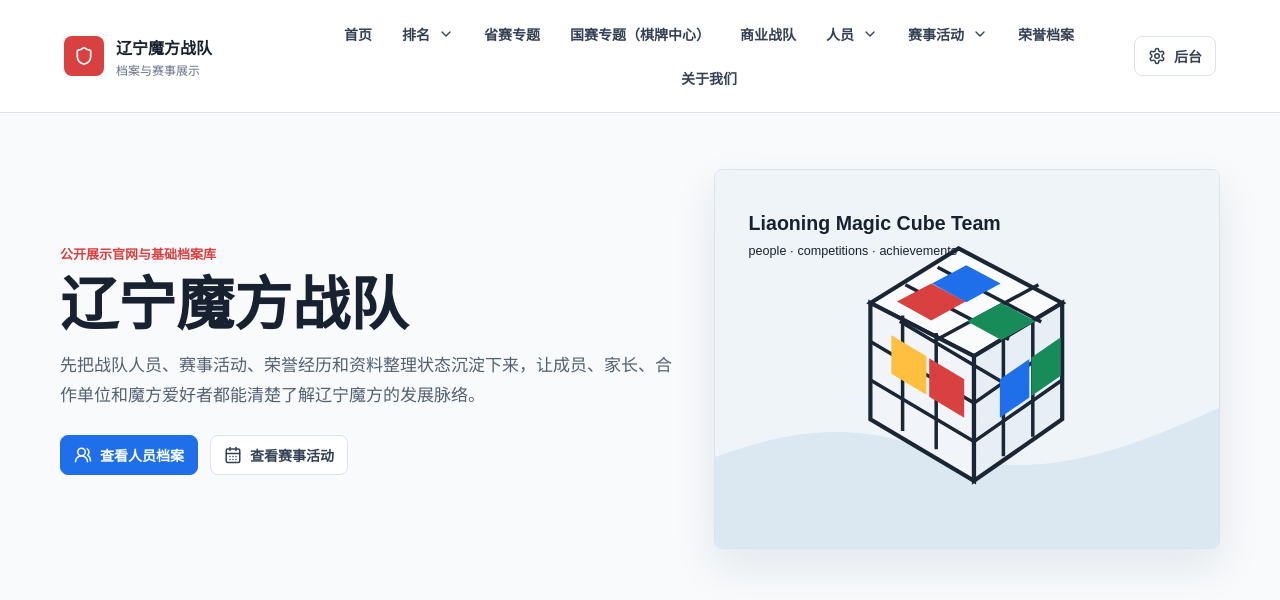
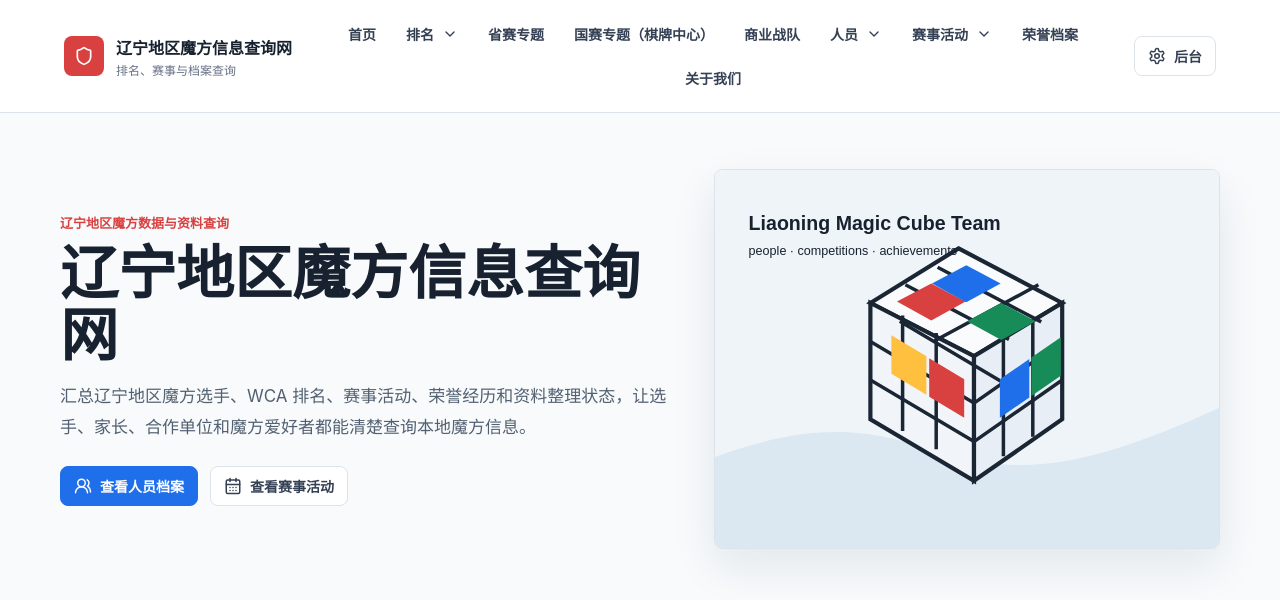
Before and after one commit to lymyxyxyx/Liaoning_magic_cube_team_website, a Next.js app: page / in a window 1280 px wide. Shown: the top 600 px of the page. Built offline with nearby package versions, Linux system fonts and the light colour scheme.

Commit message:
Rename site brand

```diff
--- a/app/about/page.tsx
+++ b/app/about/page.tsx
@@ -5,8 +5,8 @@ const principles = ["先做小，不做大而全", "历史资料允许不完整"
 export default function AboutPage() {
   return (
     <>
-      <PageHero label="项目共识" title="关于辽宁魔方战队网站">
-        第一阶段定位为公开展示官网与基础档案库，重点解决“有哪些人”“有哪些赛事活动”“资料如何持续补充”三个问题。
+      <PageHero label="项目共识" title="关于辽宁地区魔方信息查询网">
+        第一阶段定位为辽宁地区魔方信息查询平台，重点解决“有哪些人”“有哪些赛事活动”“资料如何持续补充”三个问题。
       </PageHero>
       <section className="container section">
         <div className="grid two">
--- a/app/admin/login/admin-login-form.tsx
+++ b/app/admin/login/admin-login-form.tsx
@@ -3,9 +3,9 @@ import { KeyRound, LogIn, ShieldCheck } from "lucide-react";
 export function AdminLoginForm({ hasError = false }: { hasError?: boolean }) {
   return (
     <section className="admin-login-shell">
-      <div className="admin-login-identity" aria-label="辽宁魔方战队后台">
+      <div className="admin-login-identity" aria-label="辽宁地区魔方信息查询网后台">
         <span className="eyebrow">后台管理</span>
-        <h1>辽宁魔方战队</h1>
+        <h1>辽宁地区魔方信息查询网</h1>
         <p>维护选手档案、赛事记录与账本数据。</p>
         <div className="admin-login-status">
           <ShieldCheck size={18} />
--- a/app/admin/login/error/page.tsx
+++ b/app/admin/login/error/page.tsx
@@ -2,7 +2,7 @@ import { AdminLoginForm } from "../admin-login-form";
 import { type Metadata } from "next";
 
 export const metadata: Metadata = {
-  title: "登录后台 - 辽宁魔方战队",
+  title: "登录后台 - 辽宁地区魔方信息查询网",
   description: "后台管理系统登录页面"
 };
 
--- a/app/admin/login/page.tsx
+++ b/app/admin/login/page.tsx
@@ -2,7 +2,7 @@ import { AdminLoginForm } from "./admin-login-form";
 import { type Metadata } from "next";
 
 export const metadata: Metadata = {
-  title: "登录后台 - 辽宁魔方战队",
+  title: "登录后台 - 辽宁地区魔方信息查询网",
   description: "后台管理系统登录页面"
 };
 
--- a/app/layout.tsx
+++ b/app/layout.tsx
@@ -3,8 +3,8 @@ import { SiteHeader } from "@/components/site-header";
 import "./globals.css";
 
 export const metadata: Metadata = {
-  title: "辽宁魔方战队",
-  description: "辽宁魔方战队公开展示官网与基础档案库"
+  title: "辽宁地区魔方信息查询网",
+  description: "辽宁地区魔方排名、赛事活动、人员档案与资料查询平台"
 };
 
 export default function RootLayout({ children }: { children: React.ReactNode }) {
--- a/app/page.tsx
+++ b/app/page.tsx
@@ -7,10 +7,10 @@ export default function HomePage() {
     <>
       <section className="split-hero">
         <div className="hero-copy">
-          <span className="eyebrow">公开展示官网与基础档案库</span>
-          <h1>辽宁魔方战队</h1>
+          <span className="eyebrow">辽宁地区魔方数据与资料查询</span>
+          <h1>辽宁地区魔方信息查询网</h1>
           <p>
-            先把战队人员、赛事活动、荣誉经历和资料整理状态沉淀下来，让成员、家长、合作单位和魔方爱好者都能清楚了解辽宁魔方的发展脉络。
+            汇总辽宁地区魔方选手、WCA 排名、赛事活动、荣誉经历和资料整理状态，让选手、家长、合作单位和魔方爱好者都能清楚查询本地魔方信息。
           </p>
           <div className="hero-actions">
             <Link className="button primary" href="/athletes">
@@ -24,7 +24,7 @@ export default function HomePage() {
           </div>
         </div>
         <div className="hero-panel">
-          <Image src="/visuals/home-cube.svg" alt="辽宁魔方战队视觉图" width={720} height={540} priority />
+          <Image src="/visuals/home-cube.svg" alt="辽宁地区魔方信息查询网视觉图" width={720} height={540} priority />
         </div>
       </section>
     </>
--- a/components/site-header.tsx
+++ b/components/site-header.tsx
@@ -46,8 +46,8 @@ export function SiteHeader() {
           <Shield size={20} />
         </span>
         <span>
-          <strong>辽宁魔方战队</strong>
-          <small>档案与赛事展示</small>
+          <strong>辽宁地区魔方信息查询网</strong>
+          <small>排名、赛事与档案查询</small>
         </span>
       </Link>
       <nav className="main-nav" aria-label="主导航">
```
Also changed, not shown: public/visuals/home-cube.svg, 1 other file (tests, documents, lock files or other folders).
